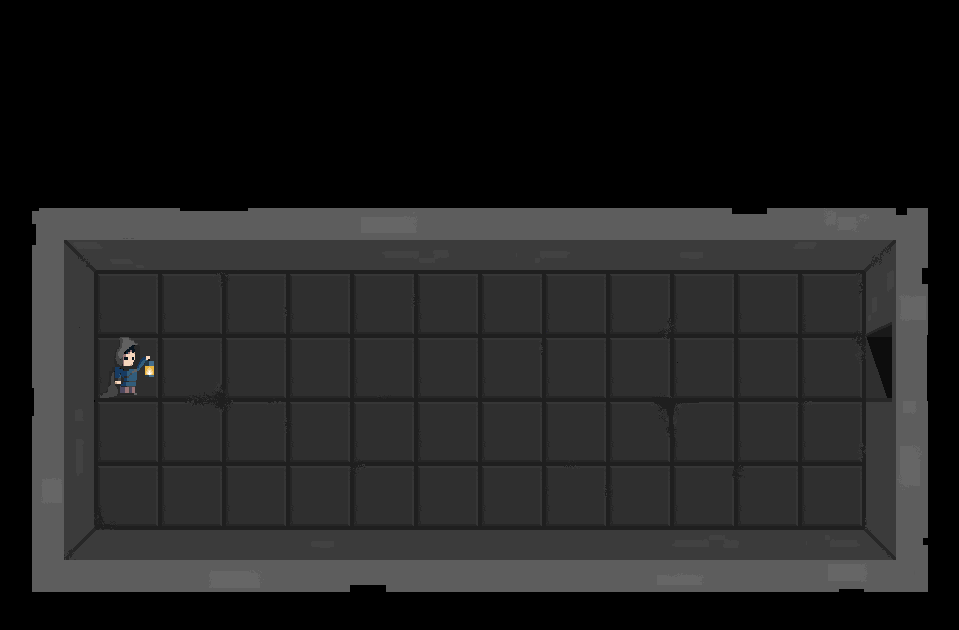
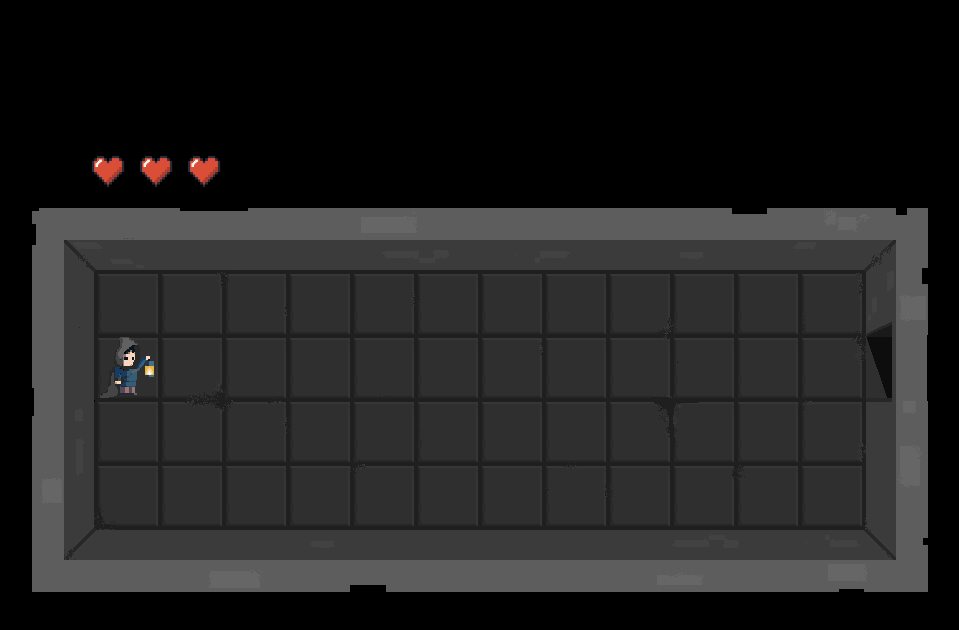
Before and after one commit to r0mm4k/pixel-theif, a React app: page / in a window 1280 px wide. Both pictures are taken after a click on the button "START GAME". Shown: the top 630 px of the page, without its empty margins (160-1119 px from the left). Built offline with nearby package versions, Linux system fonts and the light colour scheme.

Commit message:
- add player health

```diff
--- a/src/components/health/health.tsx
+++ b/src/components/health/health.tsx
@@ -5,12 +5,12 @@ import { LayoutStyled } from './health.styled';
 import { IHealthProps } from './health.types';
 import heart from '@/assets/images/heart.png';
 
-const Health: FC<IHealthProps> = ({ count = 3 }) => {
+const Health: FC<IHealthProps> = ({ count = 3, className }) => {
   const hasHearts = Array(count)
     .fill(undefined)
     .map((_, i) => <Image key={i} src={heart} alt="heart" size={EImageSizes.small} />);
 
-  return <LayoutStyled>{hasHearts}</LayoutStyled>;
+  return <LayoutStyled className={className}>{hasHearts}</LayoutStyled>;
 };
 
 export { Health };
--- a/src/components/health/health.types.ts
+++ b/src/components/health/health.types.ts
@@ -1,5 +1,6 @@
 interface IHealthProps {
   count?: number;
+  className?: string;
 }
 
 export type { IHealthProps };
--- a/src/components/player/player.styled.ts
+++ b/src/components/player/player.styled.ts
@@ -1,6 +1,8 @@
 import styled from 'styled-components';
 
+import { space } from '@/styles';
 import { Image } from '@/components/image';
+import { Health } from '@/components/health';
 import { IImageStyledProps } from './player.types';
 
 const ImageStyled = styled(Image)<IImageStyledProps>`
@@ -9,4 +11,10 @@ const ImageStyled = styled(Image)<IImageStyledProps>`
   top: ${(props) => props.top};
 `;
 
-export { ImageStyled };
+const HealthStyled = styled(Health)`
+  position: absolute;
+  top: -${space(30)};
+  left: -${space(2)};
+`;
+
+export { ImageStyled, HealthStyled };
--- a/src/components/player/player.tsx
+++ b/src/components/player/player.tsx
@@ -6,7 +6,7 @@ import { coordsToPosition } from '@/utils';
 import { useControls } from '@/hooks';
 import { EDirection } from '@/enums';
 import { IPlayerProps } from './player.types';
-import { ImageStyled } from './player.styled';
+import { ImageStyled, HealthStyled } from './player.styled';
 
 const Player: FC<IPlayerProps> = ({ actor }) => {
   const [state, send] = useActor(actor);
@@ -16,11 +16,16 @@ const Player: FC<IPlayerProps> = ({ actor }) => {
     handleArrowLeft: () => send({ type: 'ARROW_BUTTON_CLICKED', direction: EDirection.left }),
     handleArrowRight: () => send({ type: 'ARROW_BUTTON_CLICKED', direction: EDirection.right }),
   });
-  const { coords } = state.context;
 
+  const { coords, health } = state.context;
   const [left, top] = coordsToPosition(coords);
 
-  return <ImageStyled left={left} top={top} src={thief} alt="thief" />;
+  return (
+    <>
+      <HealthStyled count={health} />
+      <ImageStyled left={left} top={top} src={thief} alt="thief" />
+    </>
+  );
 };
 
 export { Player };
--- a/src/constants/index.ts
+++ b/src/constants/index.ts
@@ -1,2 +1,3 @@
 export * from './coords';
 export * from './grid';
+export * from './player';
--- /dev/null
+++ b/src/constants/player.ts
@@ -0,0 +1,3 @@
+const PLAYER_STARTING_HEALTH = 3;
+
+export { PLAYER_STARTING_HEALTH };
--- a/src/machines/player/player.machine.ts
+++ b/src/machines/player/player.machine.ts
@@ -2,7 +2,7 @@ import { assign, createMachine, sendParent } from 'xstate';
 import { choose } from 'xstate/lib/actions';
 
 import { IPlayerMoved } from '@/machines/game';
-import { PLAYER_STARTING_COORDS } from '@/constants';
+import { PLAYER_STARTING_COORDS, PLAYER_STARTING_HEALTH } from '@/constants';
 import { getTargetCoords, isAllowCoords } from '@/utils';
 import { IPlayerContext, IPlayerState, TPlayerEvent } from '.';
 
@@ -11,6 +11,7 @@ const playerMachine = createMachine<IPlayerContext, TPlayerEvent, IPlayerState>(
     id: 'player',
     context: {
       coords: PLAYER_STARTING_COORDS,
+      health: PLAYER_STARTING_HEALTH,
     },
     initial: 'alive',
     states: {
@@ -37,14 +38,19 @@ const playerMachine = createMachine<IPlayerContext, TPlayerEvent, IPlayerState>(
 
         return event;
       }),
-      move: assign(({ coords }, event) => {
-        if (event.type !== 'ARROW_BUTTON_CLICKED') return { coords };
+      move: assign((context, event) => {
+        if (event.type !== 'ARROW_BUTTON_CLICKED') return context;
 
-        const targetCoords = getTargetCoords({ coords, direction: event.direction });
+        const targetCoords = getTargetCoords({
+          coords: context.coords,
+          direction: event.direction,
+        });
 
-        return { coords: targetCoords };
+        return { ...context, coords: targetCoords };
       }),
-      onResetPlayerCoords: assign(() => ({ coords: PLAYER_STARTING_COORDS })),
+      onResetPlayerCoords: assign((context) => {
+        return { ...context, coords: PLAYER_STARTING_COORDS };
+      }),
     },
     guards: {
       isAllowMove: ({ coords }, event) => {
--- a/src/machines/player/player.types.ts
+++ b/src/machines/player/player.types.ts
@@ -14,6 +14,7 @@ interface IResetPlayerCoords {
 
 interface IPlayerContext {
   coords: TCoords;
+  health: number;
 }
 
 interface IPlayerState {
@@ -21,9 +22,9 @@ interface IPlayerState {
   value: 'alive' | 'dead';
 }
 
-type TPlayerActor = ActorRef<any, IPlayerState>;
+type TPlayerEvent = IArrowButtonClicked | IResetPlayerCoords;
 
-type TPlayerEvent = IArrowButtonClicked | IResetPlayerCoords;
+type TPlayerActor = ActorRef<IArrowButtonClicked, IPlayerState>;
 
 export type {
   IPlayerState,
```
